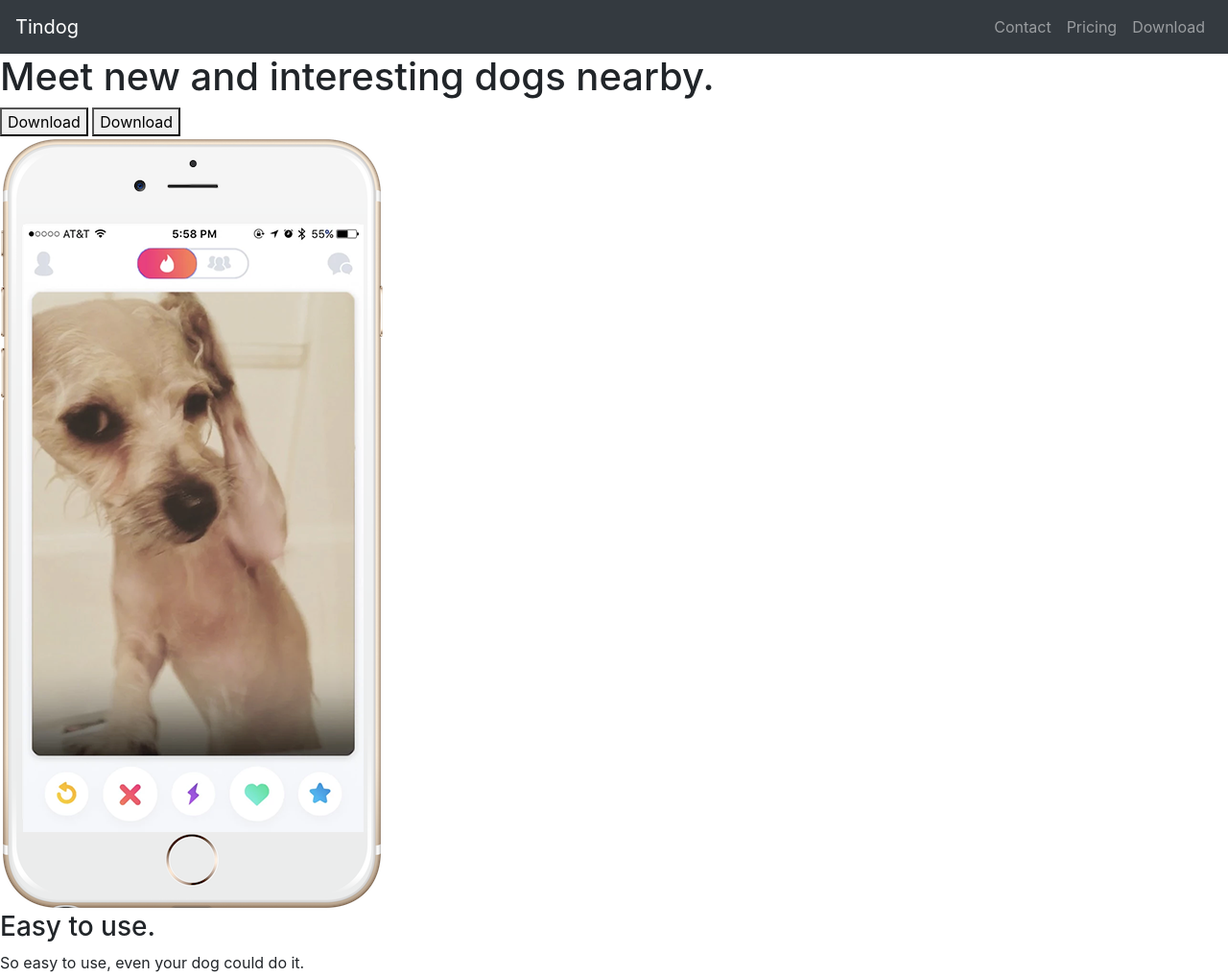
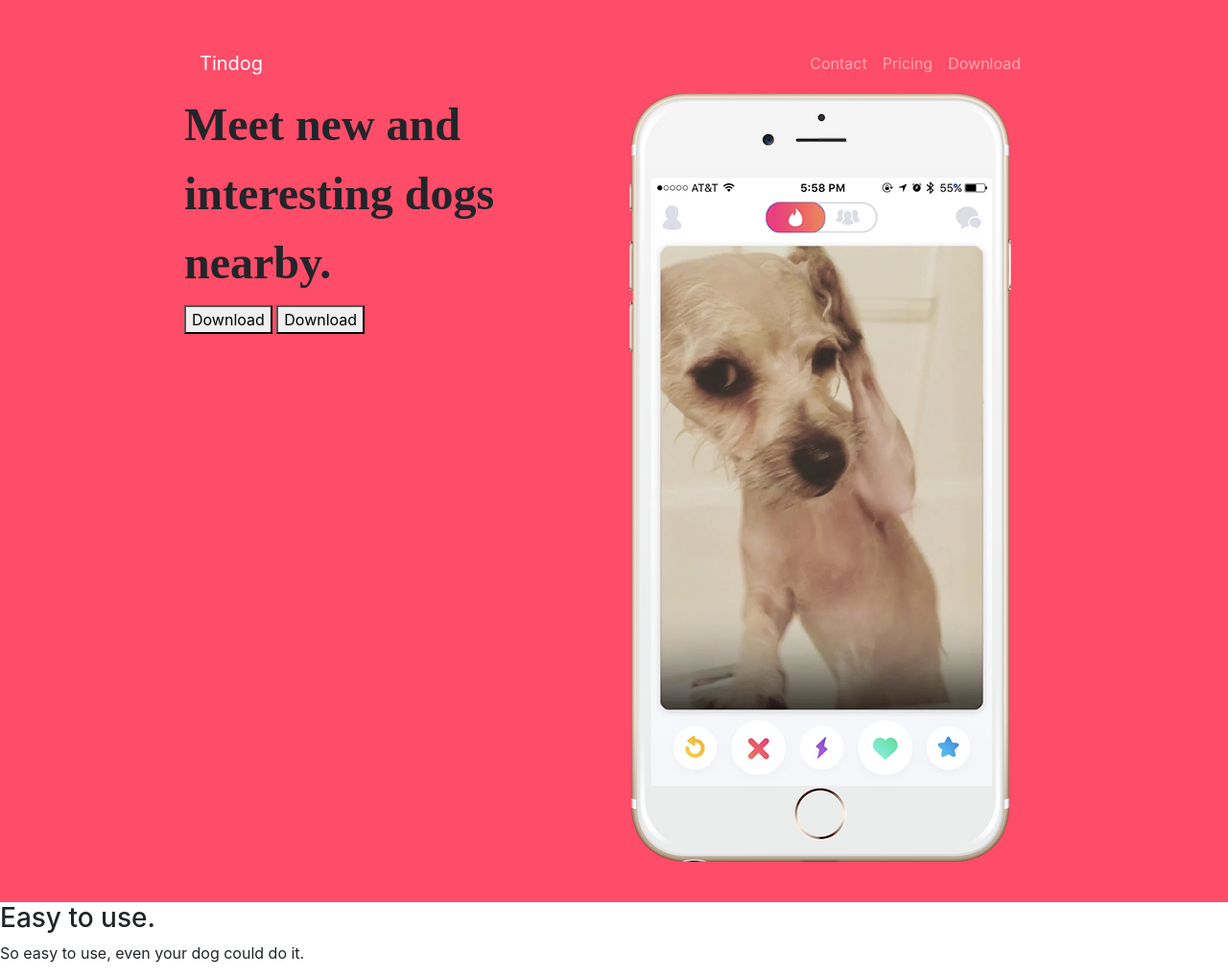
Before and after one commit to aurelth/dingdog, a plain HTML site: page index.html in a window 1280 px wide. Shown: the top 1018 px of the page at 96% size. Drawn offline with nearby package versions, Linux system fonts and the light colour scheme.

Commit message:
Adding Grid Layouts and Containers

```diff
--- a/css/styles.css
+++ b/css/styles.css
@@ -0,0 +1,14 @@
+
+#title {
+    background-color: #ff4c68;
+}
+
+h1 {
+    font-family: 'Montserrat, sans-serif';
+    font-size: 3rem;  line-height: 1.5;
+    font-weight: 900;
+}
+
+.container-fluid {
+    padding: 3% 15%;
+}
--- a/index.html
+++ b/index.html
@@ -1,21 +1,21 @@
 <!DOCTYPE html>
 <html>
-
 <head>
   <meta charset="utf-8">
   <title>TinDog</title>
+  <link href="https://fonts.googleapis.com/css2?family=Montserrat:wght@100;300;400;500;900&family=Ubuntu:wght@300;400;700&display=swap" rel="stylesheet">
   <link rel="stylesheet" href="https://stackpath.bootstrapcdn.com/bootstrap/4.4.1/css/bootstrap.min.css" integrity="sha384-Vkoo8x4CGsO3+Hhxv8T/Q5PaXtkKtu6ug5TOeNV6gBiFeWPGFN9MuhOf23Q9Ifjh" crossorigin="anonymous">
   <link rel="stylesheet" href="css/styles.css">
   <script src="https://code.jquery.com/jquery-3.4.1.slim.min.js" integrity="sha384-J6qa4849blE2+poT4WnyKhv5vZF5SrPo0iEjwBvKU7imGFAV0wwj1yYfoRSJoZ+n" crossorigin="anonymous"></script>
   <script src="https://cdn.jsdelivr.net/npm/popper.js@1.16.0/dist/umd/popper.min.js" integrity="sha384-Q6E9RHvbIyZFJoft+2mJbHaEWldlvI9IOYy5n3zV9zzTtmI3UksdQRVvoxMfooAo" crossorigin="anonymous"></script>
   <script src="https://stackpath.bootstrapcdn.com/bootstrap/4.4.1/js/bootstrap.min.js" integrity="sha384-wfSDF2E50Y2D1uUdj0O3uMBJnjuUD4Ih7YwaYd1iqfktj0Uod8GCExl3Og8ifwB6" crossorigin="anonymous"></script>
 </head>
-
 <body>
 
   <section id="title">
 
-    <nav class="navbar bg-dark navbar-expand-lg navbar-dark">
+    <div class="container-fluid">
+      <nav class="navbar navbar-expand-lg navbar-dark">
         <a class="navbar-brand" href="">Tindog</a>
          <button class="navbar-toggler" type="button" data-toggle="collapse" data-target="#navbarSupportedContent" aria-controls="navbarSupportedContent" aria-expanded="false" aria-label="Toggle navigation">
         <span class="navbar-toggler-icon"></span>
@@ -35,13 +35,17 @@
      </div>
     </nav>
 
-    <div>
+      <div class="row">
+        <div class="col-lg-6">
           <h1>Meet new and interesting dogs nearby.</h1>
           <button type="button">Download</button>
           <button type="button">Download</button>
         </div>
-    <div>
+
+        <div class="col-lg-6">
           <img src="images/iphone6.png" alt="iphone-mockup">
+        </div>
+      </div>
     </div>
 
   </section>
@@ -142,8 +146,6 @@
     <p>© Copyright 2018 TinDog</p>
 
   </footer>
-
-
 </body>
 
 </html>
```
Lines whose indentation alone changed are shown as unchanged.
